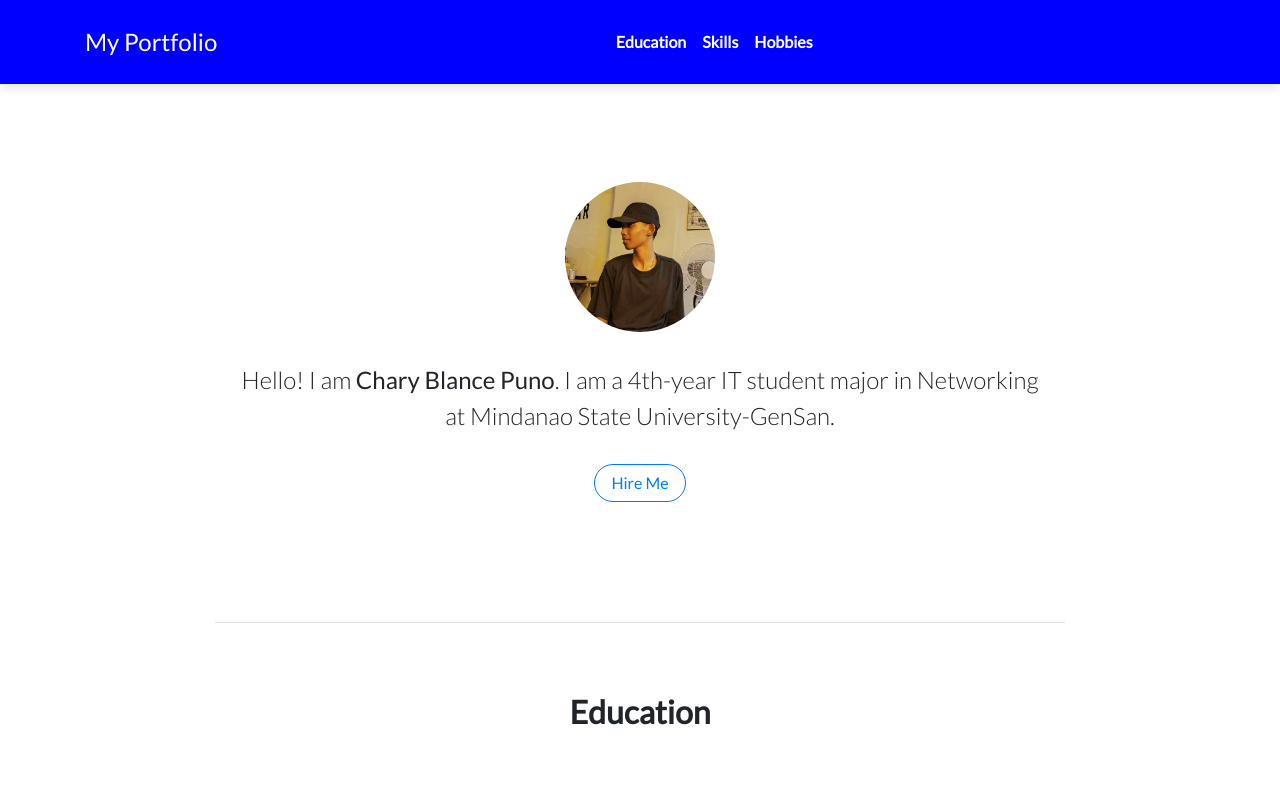
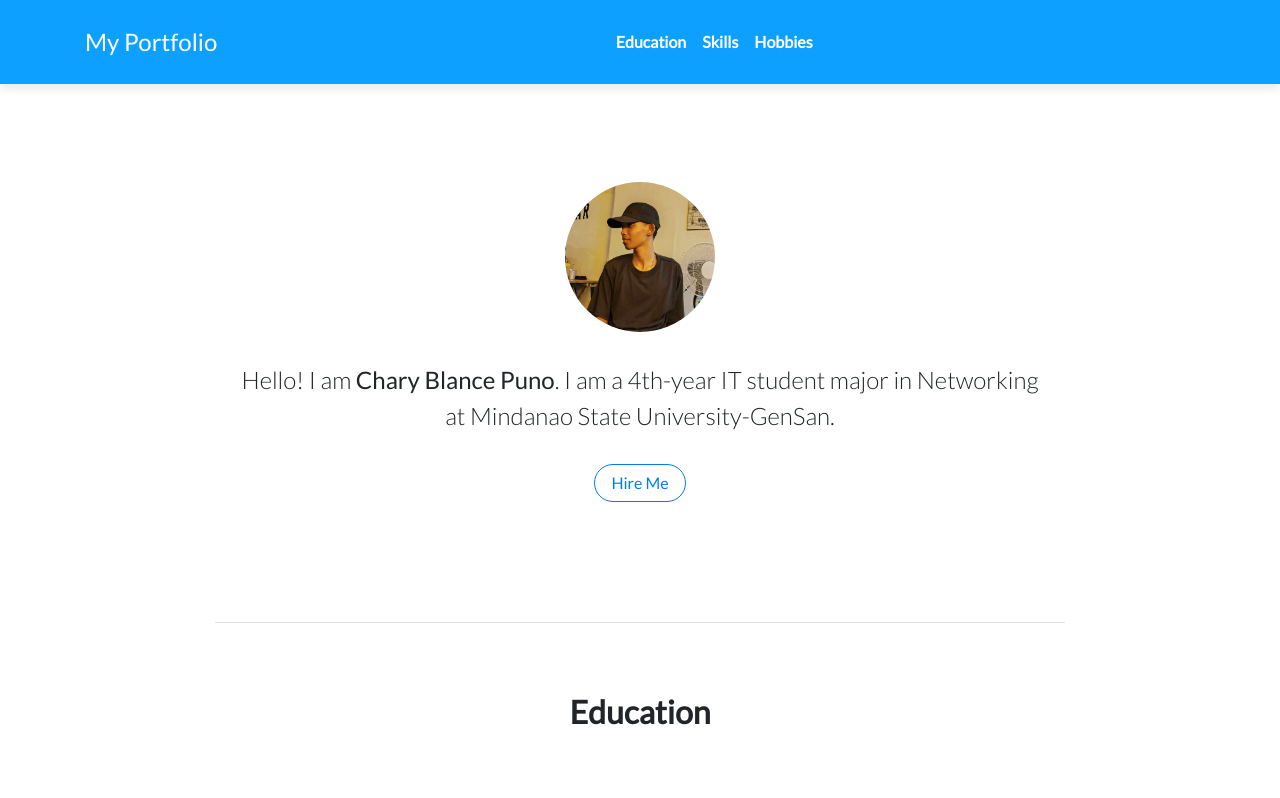
Before and after one commit to Tsariblans/blnc, a plain HTML site: page index.html in a window 1280 px wide. Shown: the top 798 px of the page. Drawn offline with nearby package versions, Linux system fonts and the light colour scheme.

Commit message:
Update style.css

```diff
--- a/assets/css/style.css
+++ b/assets/css/style.css
@@ -40,7 +40,7 @@ body{
 }
 
 .gradient{
-    background: linear-gradient(120deg, #0000FF, #0000FF);
+    background: linear-gradient(120deg, #0ea0FF, #0ea0FF);
     color: #fff !important;
 }
 
```
